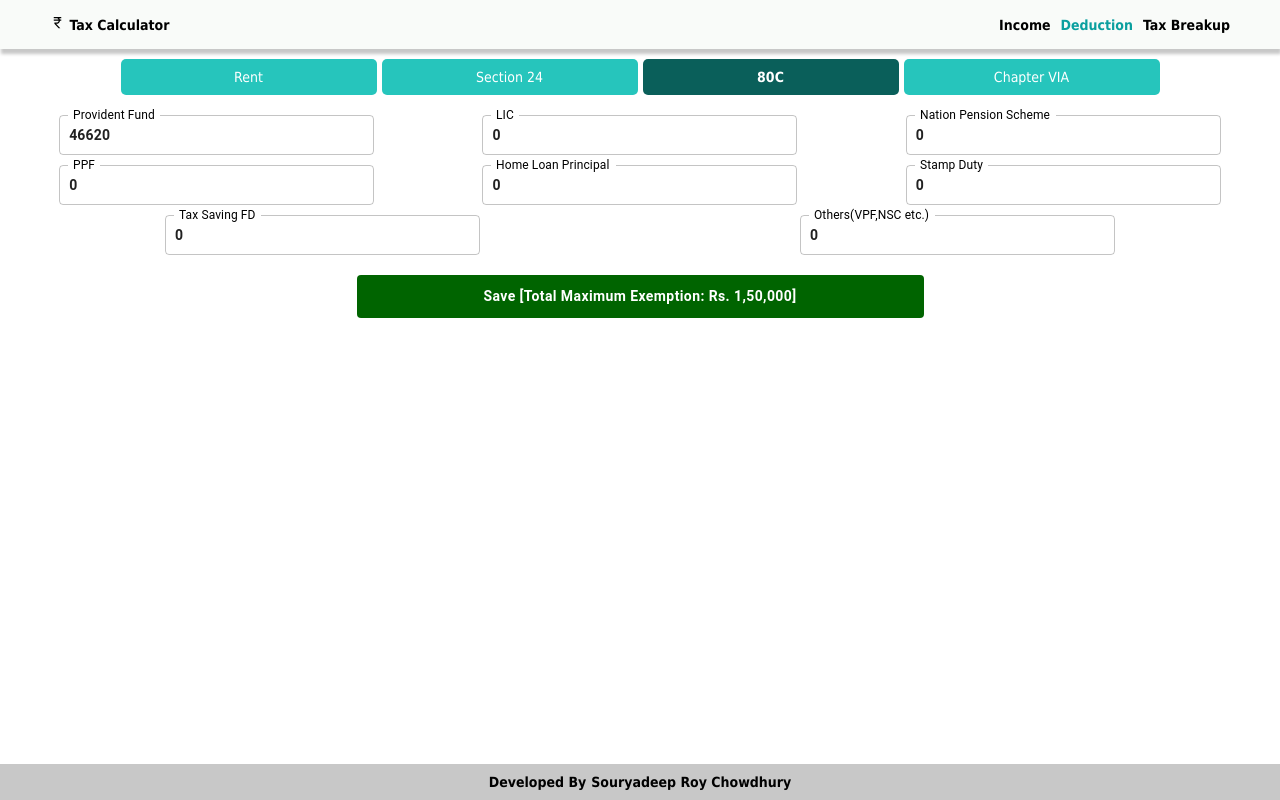
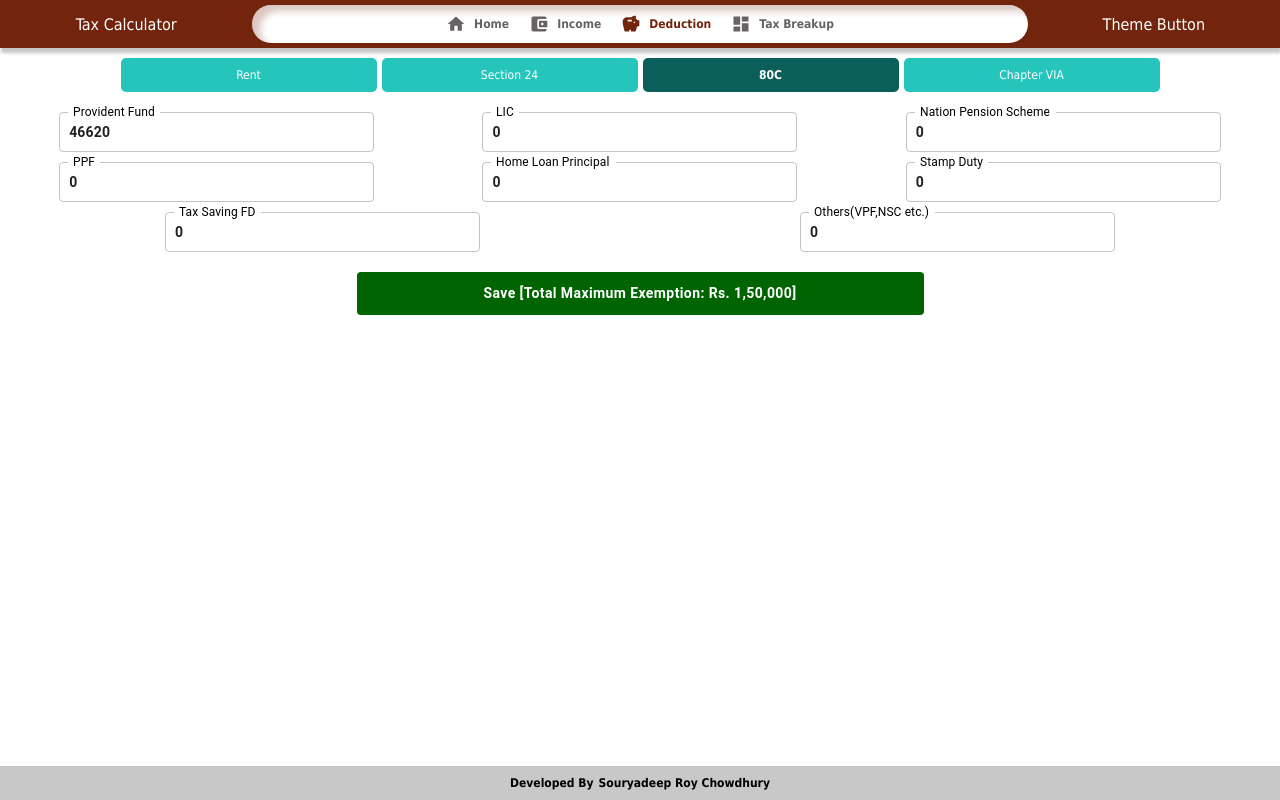
Before and after one commit to souryadeepRC/income-tax-calculator, a React (Create React App) app: page /deduction/80C in a window 1280 px wide. Built offline with nearby package versions, Linux system fonts and the light colour scheme.

Commit message:
Restructure Header UI with middle navigation

```diff
--- a/src/components/common/header/Header.scss
+++ b/src/components/common/header/Header.scss
@@ -5,13 +5,19 @@
   box-shadow: 1px 5px 3px rgba($color-quartz, 0.3);
   box-sizing: border-box;
   margin: 0 0 10px 0;
-  padding: 15px 50px;
-  background-color: #f9fbf9;
-  .app-logo.MuiSvgIcon-root {
-    @include dimension($width: 15px, $height: 15px);
+  padding: 5px 0;
+  background-color: $primary-color;
+  color: $color-header;
+  .header__text {
+    width: 20%;
+    text-align: center;
+  }
+  .header__theme {
+    width: 20%;
+    text-align: center;
   }
   a {
-    color: $color-navigation;
+    color: $color-navigation-link;
     span {
       @include font($size: $font-size-non-mobile-primary, $weight: bold);
     }
@@ -25,8 +31,12 @@
   .header__container {
     justify-content: center;
     padding: 10px;
-    .app-logo.MuiSvgIcon-root {
-      @include dimension($width: 12px, $height: 12px);
+    .header__text {
+      width: 30%;
+      font-size: $font-size-mobile-primary;
+    }
+    .header__theme {
+      width: 30%;
     }
     a > span {
       font-size: $font-size-mobile-primary;
--- a/src/components/common/header/Header.tsx
+++ b/src/components/common/header/Header.tsx
@@ -1,6 +1,5 @@
-import { NavLink } from "react-router-dom";
+// library
 // icons
-import CurrencyRupeeIcon from "@mui/icons-material/CurrencyRupee";
 // components
 import { Navigation } from "src/components/common/navigation/Navigation";
 // styles
@@ -10,11 +9,9 @@ export const Header = () => {
   // render fns
   return (
     <header className="header__container">
-      <NavLink to="">
-        <CurrencyRupeeIcon className="app-logo" />
-        <span> Tax Calculator </span>
-      </NavLink>
+      <span className="header__text">Tax Calculator</span>
       <Navigation />
+      <div className="header__theme">Theme Button</div>
     </header>
   );
 };
--- a/src/components/common/navigation/Navigation.scss
+++ b/src/components/common/navigation/Navigation.scss
@@ -1,22 +1,27 @@
 @import "src/styles/variables.scss";
 .navigation-list {
+  box-shadow: inset 8px 6px 7px #72240c42;
   display: flex;
+  justify-content: center;
+  gap: 20px;
+  width: 60%;
+  margin: 0 auto;
+  padding: 9px;
+  background: white;
+  border-radius: 50px;
   list-style-type: none;
-  gap: 10px;
-  margin: 0;
-  padding: 0;
-  margin-left: auto;
   li > a {
     @include font($size: $font-size-non-mobile-primary, $weight: bold);
+    color: $color-navigation-link;
     text-decoration: none;
-    color: $color-black;
     &.active {
       color: $color-navigation-active;
     }
   }
 }
 @media screen and (max-width: $mobile-max-width) {
-  .navigation-list .MuiSvgIcon-root {
-    @include dimension($width: 18px, $height: 18px);
+  .navigation-list {
+    gap: 8px;
+    width: 40%;
   }
 }
--- a/src/components/common/navigation/Navigation.tsx
+++ b/src/components/common/navigation/Navigation.tsx
@@ -1,14 +1,39 @@
+import { ReactNode } from "react";
+// library
+import { Box } from "@mui/material";
 import { useSelector } from "react-redux";
 import { NavLink } from "react-router-dom";
 // icons
 import AccountBalanceWalletIcon from "@mui/icons-material/AccountBalanceWallet";
 import DashboardIcon from "@mui/icons-material/Dashboard";
+import HomeIcon from "@mui/icons-material/Home";
 import SavingsIcon from "@mui/icons-material/Savings";
 // selectors
 import { selectIsMobile } from "src/store/screen/screen-selectors";
 // styles
 import "./Navigation.scss";
-
+interface NavigationOptionProps {
+  icon: ReactNode;
+  label: string;
+  isMobile: boolean;
+}
+const NavigationOption: React.FC<NavigationOptionProps> = ({
+  icon,
+  label,
+  isMobile,
+}) => {
+  return (
+    <Box
+      display="flex"
+      justifyContent="space-between"
+      alignItems="center"
+      gap={1}
+    >
+      {icon}
+      {!isMobile && <>{label}</>}
+    </Box>
+  );
+};
 export const Navigation = () => {
   // store
   const isMobile: boolean = useSelector(selectIsMobile);
@@ -17,18 +42,39 @@ export const Navigation = () => {
   return (
     <ul className="navigation-list">
       <li>
+        <NavLink to="">
+          <NavigationOption
+            label="Home"
+            isMobile={isMobile}
+            icon={<HomeIcon fontSize="small" />}
+          />
+        </NavLink>
+      </li>
+      <li>
         <NavLink to="income">
-          {isMobile ? <AccountBalanceWalletIcon /> : "Income"}
+          <NavigationOption
+            isMobile={isMobile}
+            label="Income"
+            icon={<AccountBalanceWalletIcon fontSize="small" />}
+          />
         </NavLink>
       </li>
       <li>
         <NavLink to="deduction">
-          {isMobile ? <SavingsIcon /> : "Deduction"}
+          <NavigationOption
+            isMobile={isMobile}
+            label="Deduction"
+            icon={<SavingsIcon fontSize="small" />}
+          />
         </NavLink>
       </li>
       <li>
         <NavLink to="tax-breakup">
-          {isMobile ? <DashboardIcon /> : "Tax Breakup"}
+          <NavigationOption
+            isMobile={isMobile}
+            label="Tax Breakup"
+            icon={<DashboardIcon fontSize="small" />}
+          />
         </NavLink>
       </li>
     </ul>
--- a/src/styles/variables.scss
+++ b/src/styles/variables.scss
@@ -3,7 +3,7 @@
 // Font Family
 $primary-font-family : 'Tahoma';
 // Font Size
-$font-size-non-mobile-primary: 14px;
+$font-size-non-mobile-primary: 12px;
 $font-size-mobile-primary: 12px;
 $font-size-9 : 9px;
 $font-size-10 : 10px;
@@ -17,8 +17,9 @@ $secondary-color: #d4994373;
 $color-quartz :  #4A4A4A;
 $color-black : #000000;
 
-$color-navigation: #000000;
-$color-navigation-active: #0a9f9f;
+$color-header: white;
+$color-navigation-link: #676363;
+$color-navigation-active: #72240c;
 // Font Weight
 $font-weight-700 : 700;
 $font-weight-500 : 500;
```
